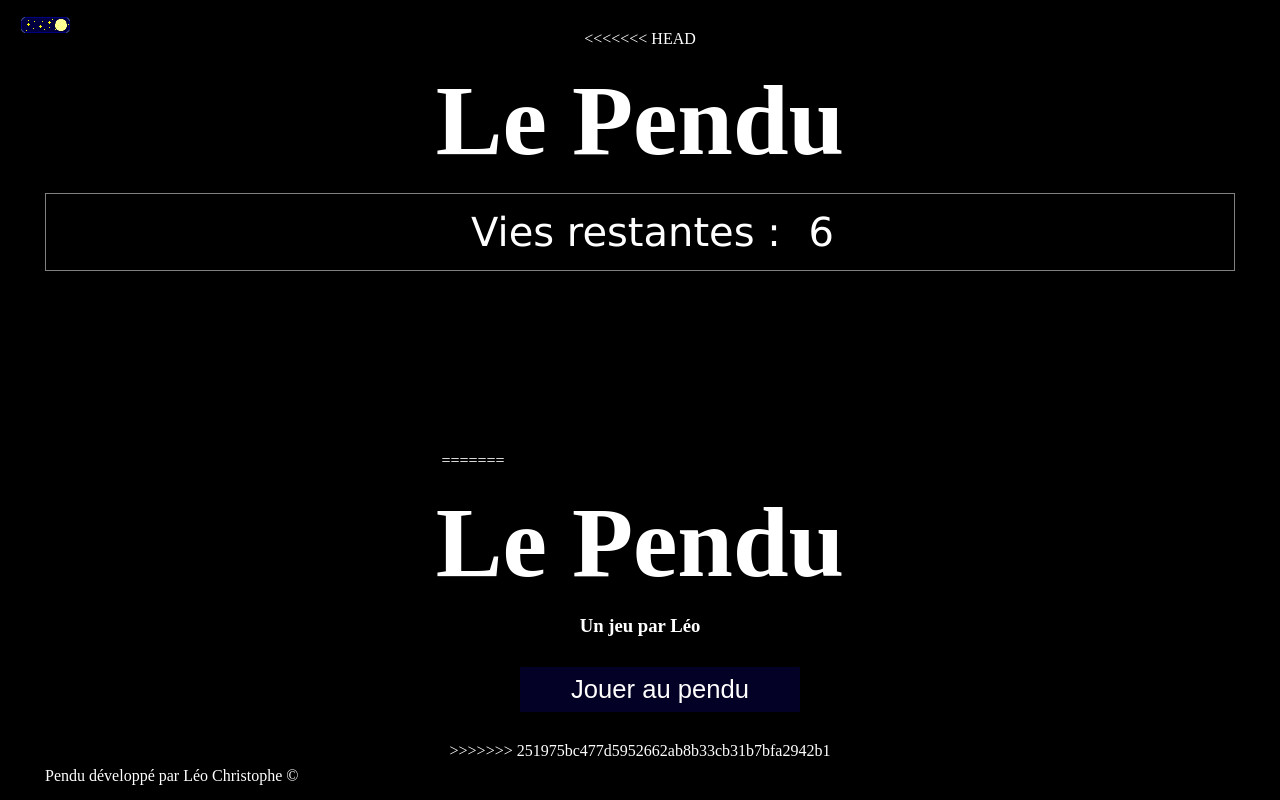
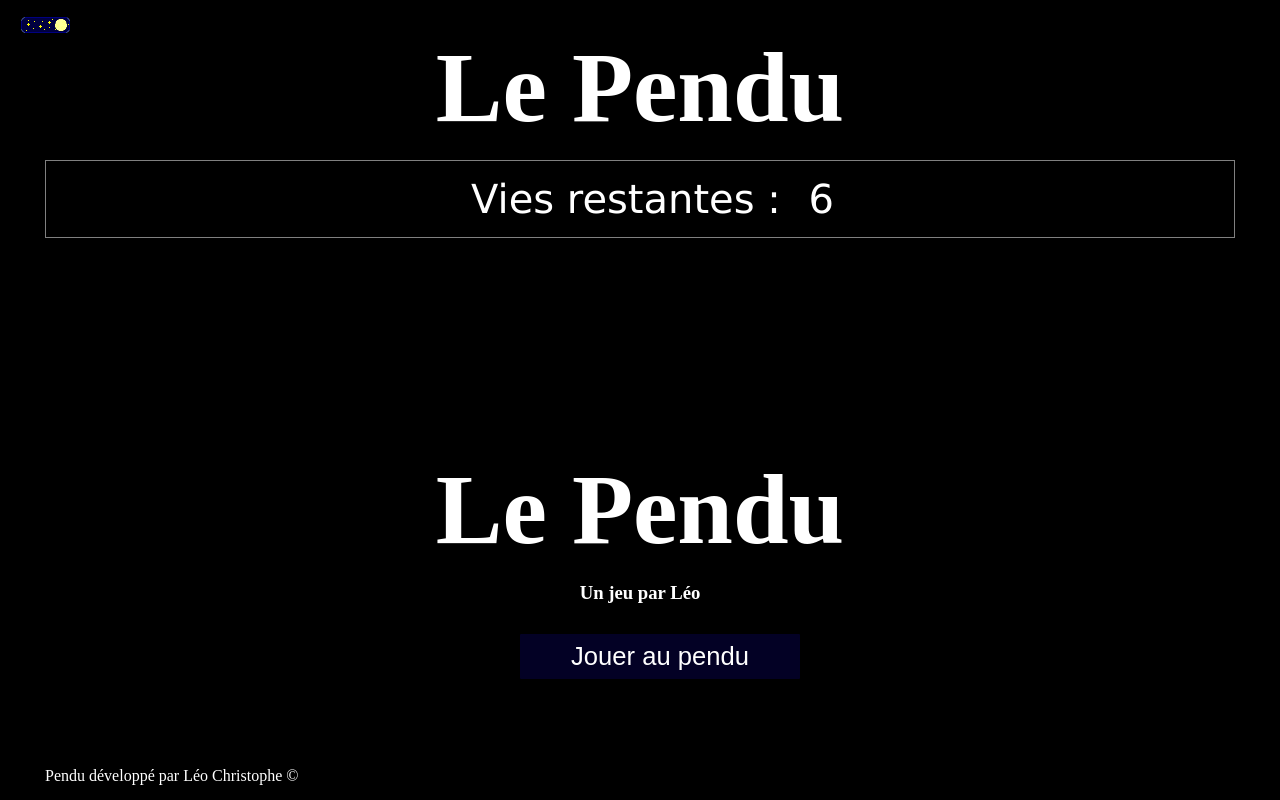
Before and after one commit to leo-christophe/Pendu, a website with bundled scripts: page index.html in a window 1280 px wide. Built offline with nearby package versions, Linux system fonts and the light colour scheme.

Commit message:
synchronisation depots

```diff
--- a/index.html
+++ b/index.html
@@ -9,7 +9,6 @@
     <link href="style/darkmodeStyle.css" rel="stylesheet" />
 </head>
 <body class="dark-mode">
-<<<<<<< HEAD
 
     <header></header>
     <h1>Le Pendu</h1>
@@ -19,7 +18,6 @@
     <footer>Pendu développé par Léo Christophe &copy</footer>
 
 <script src="main.js"></script>
-=======
 
     <embed src="includes/menu.html" type="text/html" class="menu"></embed>
 
@@ -46,6 +44,5 @@
     </main>
 
     <script src="../js/MenuInitialize.js" type="module"></script>
->>>>>>> 251975bc477d5952662ab8b33cb31b7bfa2942b1
 </body>
 </html>
```
